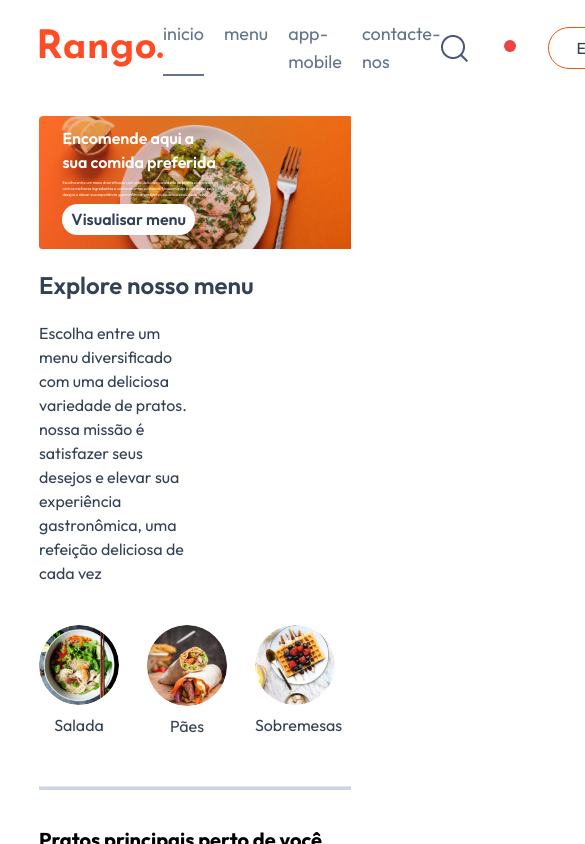
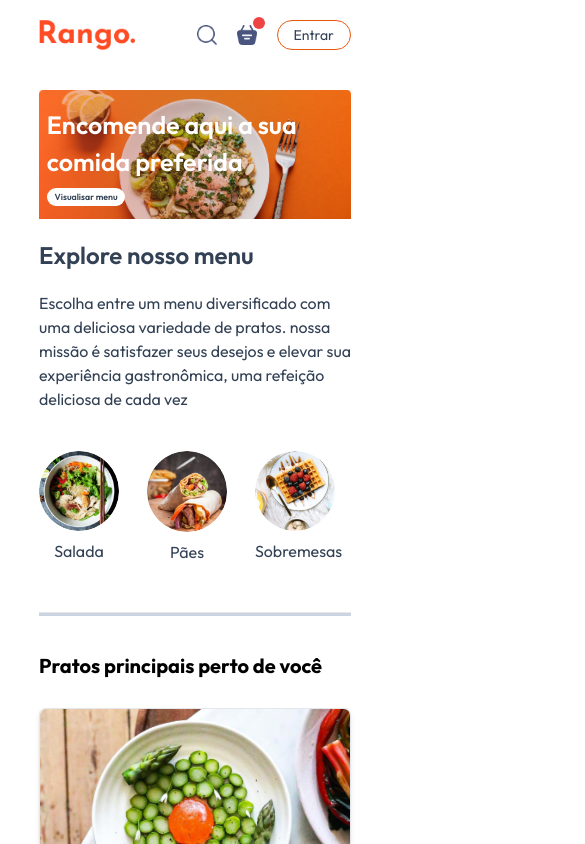
Before and after one commit to douglas-jpg/food-delivery, a React (Vite) app in the folder frontend/: page / in a window 390 px wide. Shown: the top 844 px of the page, 585 px wide, since content can reach past the window. Built offline with nearby package versions, Linux system fonts and the light colour scheme.

Commit message:
feat(frontend): add responsiveness

```diff
--- a/frontend/src/components/AppDownload/AppDownload.tsx
+++ b/frontend/src/components/AppDownload/AppDownload.tsx
@@ -3,7 +3,7 @@ import { assets } from "../../assets/assets"
 const AppDownload = () => {
   return (
     <div className="m-auto mt-24 text-lg md:text-[3vw] text-center font-medium">
-        <p className="leading-9">
+        <p className="leading-[36px]">
         Para uma melhor experiência baixe <br /> Rango App
         </p>
         <div className="flex justify-center sm:gap-2 gap-[2vw] mt-10">
--- a/frontend/src/components/CardFoodItem/CardFoodItem.tsx
+++ b/frontend/src/components/CardFoodItem/CardFoodItem.tsx
@@ -17,7 +17,6 @@ const CardFoodItem = ({
     description,
     image,
 }: PropsCardFoodItem) => {
-
     const { cartItems, addToCart, removeFromCart } = useContext(StoreContext);
 
     return (
--- a/frontend/src/components/ExploreMenu/ExploreMenu.tsx
+++ b/frontend/src/components/ExploreMenu/ExploreMenu.tsx
@@ -13,7 +13,7 @@ const ExploreMenu = ({ category, setCategory }: PropsExploreMenu) => {
             <h1 className='text-slate-700 text-2xl font-semibold'>
                 Explore nosso menu
             </h1>
-            <p className='max-w-[50%] text-slate-700'>
+            <p className='max-w-full md:max-w-[50%] text-slate-700'>
                 Escolha entre um menu diversificado com uma deliciosa variedade
                 de pratos. nossa missão é satisfazer seus desejos e elevar sua
                 experiência gastronômica, uma refeição deliciosa de cada vez
--- a/frontend/src/components/FoodDisplay/FoodDisplay.tsx
+++ b/frontend/src/components/FoodDisplay/FoodDisplay.tsx
@@ -12,7 +12,7 @@ const FoodDisplay = ({ category }: PropsFoodDisplay) => {
     return (
         <div className='mt-7'>
             <h2 className='text-xl font-bold sm:text-6 md:text-[2vw]'>Pratos principais perto de você</h2>
-            <div className='grid grid-cols-[240px] sm:grid-cols-2 md:grid-cols-3 lg:grid-cols-4 gap-7 gap-y-12 mt-7'>
+            <div className='grid w-full sm:grid-cols-2 md:grid-cols-3 lg:grid-cols-4 gap-7 gap-y-12 mt-7'>
                 {food_list.map((item, index) => {
                     if(category === "All" || category === item.category){
                         return (
--- a/frontend/src/components/Footer/Footer.tsx
+++ b/frontend/src/components/Footer/Footer.tsx
@@ -2,9 +2,9 @@ import { assets } from '../../assets/assets';
 
 const Footer = () => {
     return (
-        <footer className='flex flex-col items-center gap-5 py-5 px-[8vw] pt-20 mt-24 text-zinc-200 bg-zinc-900'>
-            <div className='w-full grid grid-cols-4 gap-20'>
-                <div className='col-span-2 flex flex-col items-start gap-5'>
+        <footer className='flex flex-col items-center gap-5 py-5 px-[8vw] pt-10 lg:pt-20 mt-24 text-zinc-200 bg-zinc-900'>
+            <div className='w-full grid grid-cols-1 md:grid-cols-4 gap-5 md:gap-7 lg:gap-20'>
+                <div className='col-span-2 flex flex-col items-start gap-3 lg:gap-5'>
                     <img src={assets.logo} alt='Logo rango' />
                     <p>
                         Lorem Ipsum é um texto simplesmente fictício da
@@ -32,20 +32,20 @@ const Footer = () => {
                         />
                     </div>
                 </div>
-                <div className='flex flex-col items-start gap-5 '>
+                <div className='col-span-3 md:col-span-1 flex flex-col items-start gap-3 lg:gap-5 '>
                     <h2 className='text-white text-xl font-bold'>EMPRESA</h2>
-                    <ul className='flex flex-col gap-2'>
+                    <ul className='flex flex-col gap-0 lg:gap-2'>
                         <li>Inicio</li>
                         <li>Sobre nos</li>
                         <li>Delivery</li>
                         <li>Privacy policy</li>
                     </ul>
                 </div>
-                <div className='flex flex-col items-start gap-5'>
+                <div className='col-span-2 md:col-span-1 flex flex-col items-start gap-3 lg:gap-5'>
                     <h2 className='text-white text-xl font-bold'>
                         ENTRAR EM CONTATO
                     </h2>
-                    <ul className='flex flex-col gap-2'>
+                    <ul className='flex flex-col gap-0 lg:gap-2'>
                         <li>+00 0 0000-0000</li>
                         <li>contato@email.com</li>
                     </ul>
--- a/frontend/src/components/Header/Header.tsx
+++ b/frontend/src/components/Header/Header.tsx
@@ -1,16 +1,16 @@
 const Header = () => {
     return (
-        <header className="h-[34vw] my-5 mx-auto bg-[url('../../../public/header_img.png')] bg-cover relative">
-            <div className="absolute flex flex-col items-start gap-[1.5vw] max-w-[50%] bottom-[10%] left-[6vw] text-white">
-                <h2 className="font-semibold md:text-[4vw] sm:text-[22px]">Encomende aqui a sua comida preferida</h2>
-                <p className="text-[1vw]">
+        <header className="h-[33vw] lg:h-[34vw] my-5 mx-auto bg-[url('../../../public/header_img.png')] bg-cover relative">
+            <div className="absolute flex flex-col items-start gap-[1.5vw] md:max-w-[55%] lg:max-w-[50%] bottom-[10%] left-[2vw] sm:left-[6vw] text-white">
+                <h2 className="text-[25px] md:text-[3vw] lg:text-[4vw] font-semibold">Encomende aqui a sua comida preferida</h2>
+                <p className="text-[0.65rem] lg:text-sm hidden md:block">
                     Escolha entre um menu diversificado com uma deliciosa
                     variedade de pratos elaborados com os melhores ingredientes
                     e conhecimentos culinários. Nossa missão é satisfazer seus
                     desejos e elevar sua experiência gastronômica, uma refeição
                     deliciosa de cada vez.
                 </p>
-                <button className="font-semibold text-slate-700 sm:text-[13px] md:text-[1vw] py-[1vw] px-[2.3vw] bg-white rounded-full">Visualisar menu</button>
+                <button className="text-[0.55rem] py-[0.65vw] px-[2vw] md:text-sm lg:py-[0.95vw] lg:px-[2.2vw] lg:text-lg font-semibold text-slate-700 bg-white rounded-full">Visualisar menu</button>
             </div>
         </header>
     );
--- a/frontend/src/components/Navbar/Nav.tsx
+++ b/frontend/src/components/Navbar/Nav.tsx
@@ -5,7 +5,7 @@ const Nav = () => {
 
     return (
         <nav>
-            <ul className='flex gap-5 text-slate-500 text-lg cursor-pointer'>
+            <ul className='hidden gap-3 text-base md:flex md:gap-5 xl:text-xl text-slate-500 cursor-pointer'>
                 <li
                     onClick={() => setMenu('inicio')}
                     className={
--- a/frontend/src/components/Navbar/Navbar.tsx
+++ b/frontend/src/components/Navbar/Navbar.tsx
@@ -2,17 +2,18 @@ import { assets } from '../../assets/assets';
 import Nav from './Nav';
 
 const Navbar = () => {
+    // sm: 640 md: 768 lg: 1024 xl: 1280 2xl: 1538
     return (
         <div className='flex justify-between py-5 items-center'>
-            <img src={assets.logo} alt='logo do site' className='' />
+            <img src={assets.logo} alt='logo do site' className='w-24 md:w-auto' />
             <Nav />
-            <div className='flex items-center gap-10 cursor-pointer'>
-                <img src={assets.search_icon} alt='' />
+            <div className='gap-5 lg:gap-10 flex items-center cursor-pointer'>
+                <img src={assets.search_icon} alt='search icon'  className='w-5 md:w-6 lg:w-auto'/>
                 <div className='relative'>
-                    <img src={assets.basket_icon} alt='' />
+                    <img src={assets.basket_icon} alt='basket icon'  className='w-5 md:w-6 lg:w-auto'/>
                     <span className='absolute top-0 right-0 -mt-2 -mr-2 inline-block h-3 w-3 bg-red-500 rounded-full'></span>
                 </div>
-                <button className='bg-transparent text-slate-700 border border-orange-600 py-2 px-7 rounded-full hover:bg-orange-50 transition duration-300 ease-in-out'>
+                <button className='py-1 px-4 lg:py-2 lg:px-7 text-sm md:text-base bg-transparent text-slate-700 border border-orange-600 rounded-full hover:bg-orange-50 transition duration-300 ease-in-out'>
                     Entrar
                 </button>
             </div>
```
